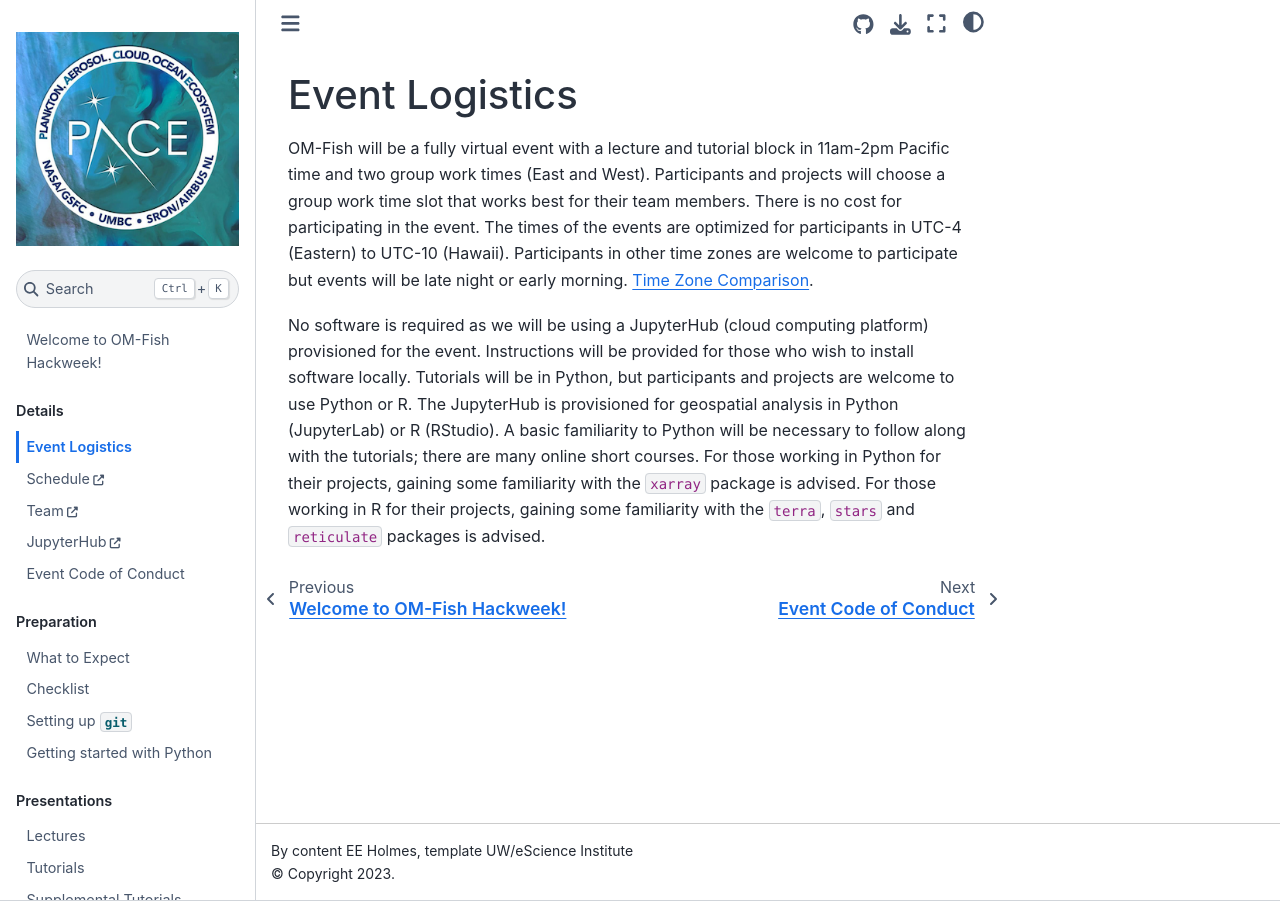
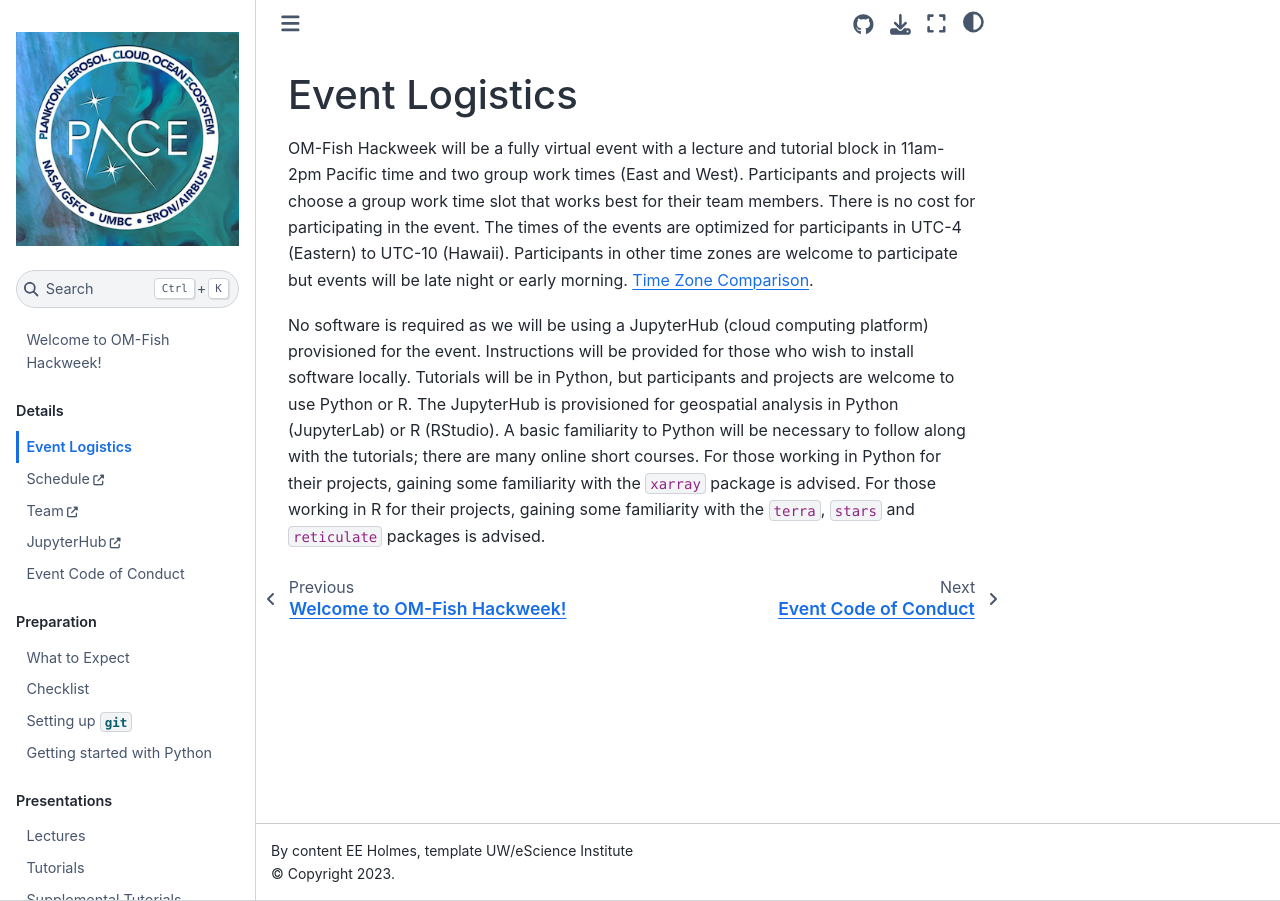
Before and after one commit to nmfs-opensci/om-fish-2027, a Jupyter Book: the page built from book/logistics.md, in a window 1280 px wide. Built offline with Jupyter Book 1.0.4 settings and Sphinx 7.4.7 and the Sphinx Book theme 1.1.4, drawn with Linux system fonts in a browser that asks for light colours; some of the changed lines change nothing that is shown.

Commit message:
Change event name in logistics.md
Updated event name from 'OM-Fish' to '{{hackweek}}' in the logistics document.

```diff
--- a/book/logistics.md
+++ b/book/logistics.md
@@ -1,6 +1,6 @@
 # Event Logistics
 
-OM-Fish will be a fully virtual event with a lecture and tutorial block in 11am-2pm Pacific time and two group work times (East and West). Participants and projects will choose a group work time slot that
+{{hackweek}} will be a fully virtual event with a lecture and tutorial block in 11am-2pm Pacific time and two group work times (East and West). Participants and projects will choose a group work time slot that
 works best for their team members. There is no cost for participating in the event. The times of the events are optimized for participants in UTC-4 (Eastern) to UTC-10 (Hawaii). Participants in other time zones are welcome to participate but events will be late night or early morning. [Time Zone Comparison](https://www.timeanddate.com/worldclock/converter.html?iso=20251020T140000&p1=234&p2=179&p3=64&p4=75&p5=18&p6=103&p7=136&p8=83&p9=213&p10=176&p11=248).
 
 No software is required as we will be using a JupyterHub (cloud computing platform) provisioned for the event. Instructions will be provided for those who wish to install software locally. Tutorials will be in Python, but participants and projects are welcome to use Python or R. The JupyterHub is provisioned for geospatial analysis in Python (JupyterLab) or R (RStudio). A basic familiarity to Python will be necessary to follow along with the tutorials; there are many online short courses. For those working in Python for their projects, gaining some familiarity with the `xarray` package is advised. For those working in R for their projects, gaining some familiarity with the `terra`, `stars` and `reticulate` packages is advised.
```
